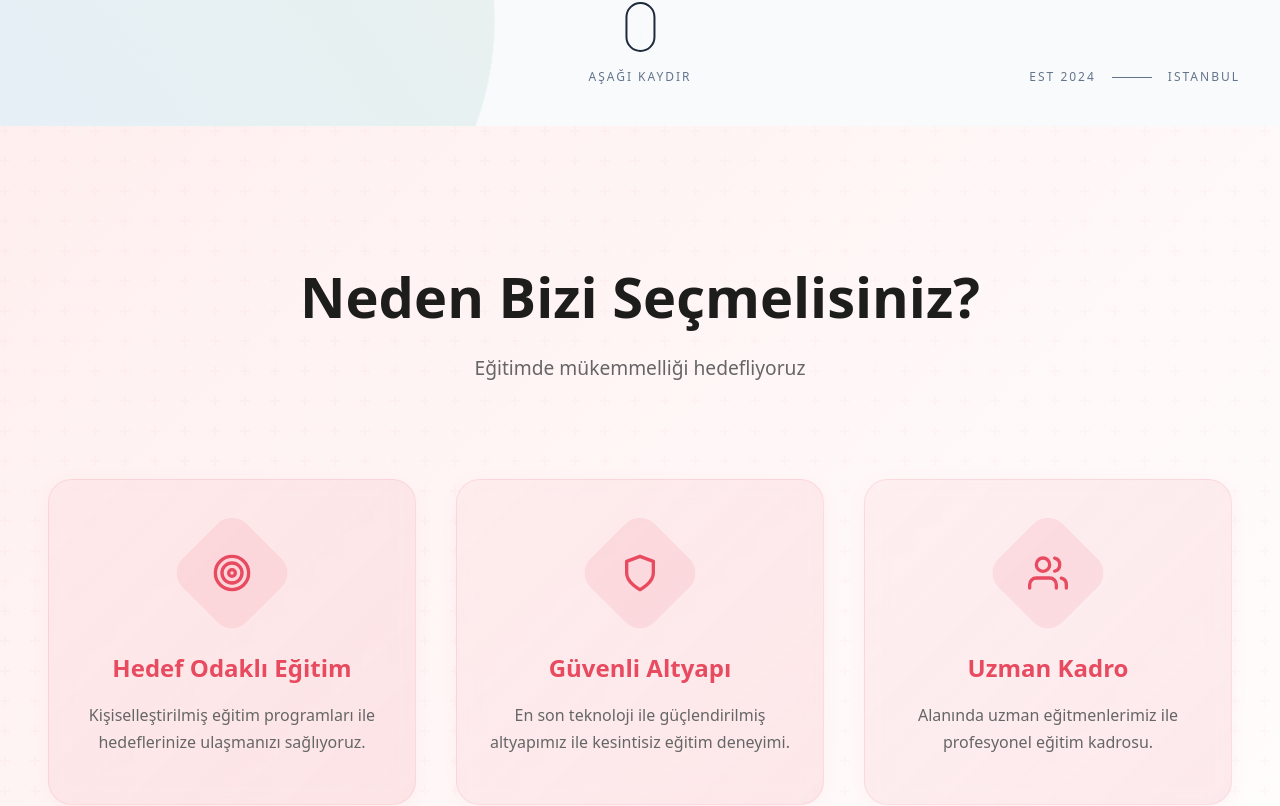
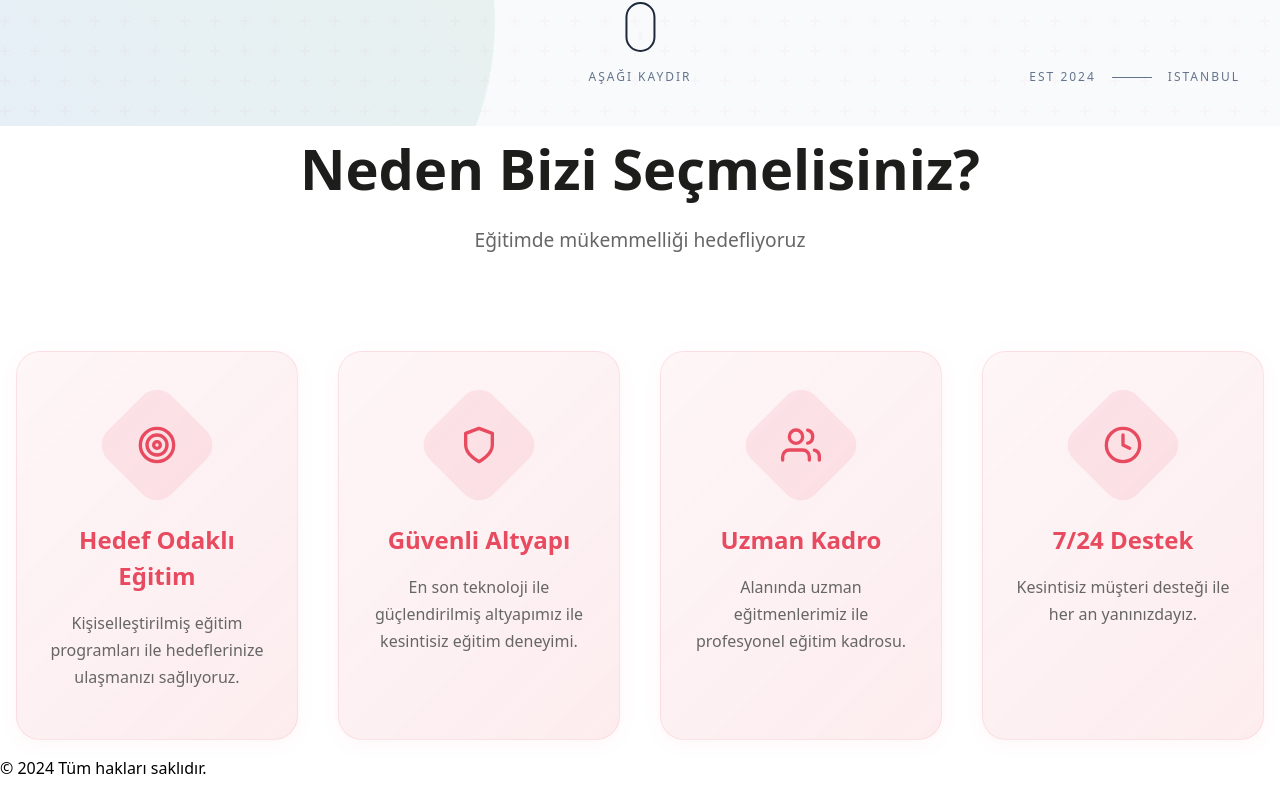
Before and after one commit to alifuatakbas/e-math-frontend, a Next.js app: page / in a window 1280 px wide. Shown: the part 674-1480 px from the top of the page. After the commit the page ends 1454 px from the top, so only its background shows below. Built offline with nearby package versions, Linux system fonts and the light colour scheme.

Commit message:
Features düzeni

```diff
--- a/app/styles/Features.module.css
+++ b/app/styles/Features.module.css
@@ -1,23 +1,4 @@
 /* Features.module.css */
-
-
-.features {
-  padding: 8rem 2rem;
-  min-height: 100vh;
-  display: flex;
-  align-items: center;
-  overflow: hidden;
-  position: relative;
-  background: linear-gradient(135deg,
-    #ffefef 0%,     /* Daha belirgin pembe */
-    #fff8f8 50%,    /* Orta ton */
-    #ffffff 100%    /* Beyaz */
-  );
-}
-
-
-
-
 /* Desen için overlay */
 .features::before {
   content: '';
```
